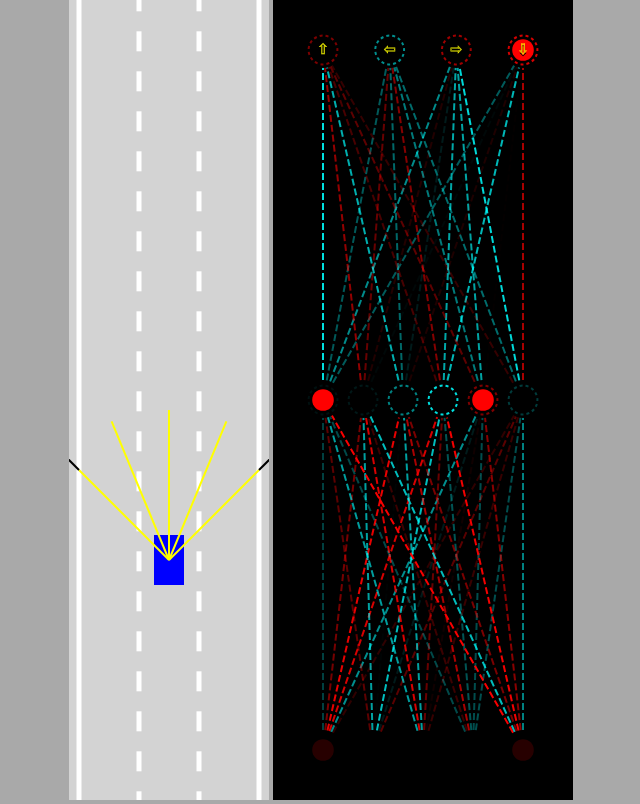
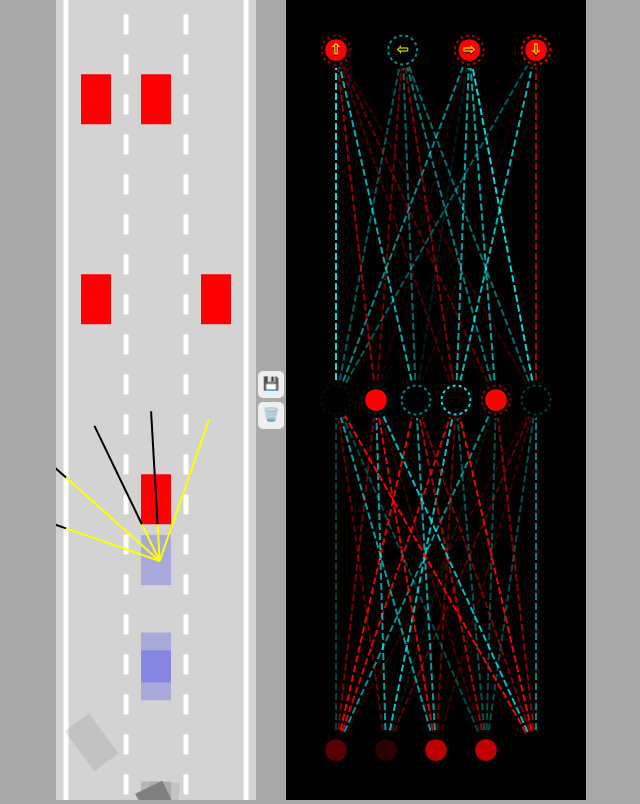
Before and after one commit to SungjaeJung1031/JS-SDNN, a plain HTML site: page index.html in a window 1280 px wide. Shown: the whole page, without its empty margins (319-959 px from the left). Drawn offline with Linux system fonts and the light colour scheme.

Commit message:
add model save function

```diff
--- a/car.js
+++ b/car.js
@@ -129,7 +129,7 @@ class Car{
         this.y-=Math.cos(this.angle)*this.speed;
     }
 
-    draw(ctx,color){
+    draw(ctx,color,drawSensor=false){
         if(this.damaged){
             ctx.fillStyle="gray";
         }
@@ -144,7 +144,7 @@ class Car{
         }
         ctx.fill();
 
-        if(this.sensor){
+        if(this.sensor && drawSensor){
             this.sensor.draw(ctx);
         }
     }
--- a/index.html
+++ b/index.html
@@ -5,6 +5,10 @@
 </head>
 <body>
     <canvas id="carCanvas"></canvas>
+    <div id="verticalButtons">
+        <button onclick="save()">💾</button>
+        <button onclick="discard()">🗑️</button>
+    </div>
     <canvas id="networkCanvas"></canvas>
     <script src="sensor.js"></script>
     <script src="network.js"></script>
--- a/main.js
+++ b/main.js
@@ -5,35 +5,88 @@ networkCanvas.width=300;
 
 const carCtx = carCanvas.getContext("2d");
 const networkCtx = networkCanvas.getContext("2d");
+
 const road=new Road(carCanvas.width/2,carCanvas.width*0.9);
-const car=new Car(road.getLaneCenter(1),100,30,50,"AI");
+
+const N=100;
+const cars=generateCars(N);
+let bestCar=cars[0];
+if(localStorage.getItem("bestBrain")){
+    for (let i=0;i<cars.length;i++){
+        cars[i].brain=JSON.parse(
+            localStorage.getItem("bestBrain"));
+        if(i!=0){
+            NeuralNetwork.mutate(cars[i].brain,0.2);
+        }
+    }
+}
+
 const traffic = [
-    new Car(road.getLaneCenter(1),-100,30,50,"DUMMY",2)
+    new Car(road.getLaneCenter(1),-100,30,50,"DUMMY",2),
+    new Car(road.getLaneCenter(0),-300,30,50,"DUMMY",2),
+    new Car(road.getLaneCenter(2),-300,30,50,"DUMMY",2),
+    new Car(road.getLaneCenter(0),-500,30,50,"DUMMY",2),
+    new Car(road.getLaneCenter(1),-500,30,50,"DUMMY",2),
+    new Car(road.getLaneCenter(1),-700,30,50,"DUMMY",2),
+    new Car(road.getLaneCenter(2),-700,30,50,"DUMMY",2),
 ];
 
 animate();
+
+function save(){
+    localStorage.setItem("bestBrain",
+    JSON.stringify(bestCar.brain));
+}
+
+function discard(){
+    localStorage.removeItem("bestBrain");
+}
+
+function generateCars(N){
+    const cars=[];
+    for(let i=1;i<=N;i++){
+        cars.push(new Car(road.getLaneCenter(1),100,30,50,"AI"));
+    }
+    return cars;
+}
 
 function animate(time){
     for (let i=0;i<traffic.length;++i){
         traffic[i].update(road.borders,[]);
     }
-    car.update(road.borders,traffic);
+
+    for (let i=0;i<cars.length;++i){
+        cars[i].update(road.borders,traffic);
+    }
+
+    bestCar=cars.find(
+        c=>c.y=Math.min(
+            ...cars.map(c=>c.y)
+        ));
 
     carCanvas.height=window.innerHeight;
     networkCanvas.height=window.innerHeight;
 
     carCtx.save();
-    carCtx.translate(0,-car.y+carCanvas.height*0.7);
+    carCtx.translate(0,-bestCar.y+carCanvas.height*0.7);
 
     road.draw(carCtx);
     for (let i=0;i<traffic.length;++i){
         traffic[i].draw(carCtx,"red");
     }
-    car.draw(carCtx,"blue");
+
+    carCtx.globalAlpha=0.2;
+
+    for (let i=0;i<cars.length;++i){
+        cars[i].draw(carCtx,"blue");
+    }
+
+    carCtx.globalAlpha=1;
+    bestCar.draw(carCtx,"blue",true);
 
     carCtx.restore();
 
     networkCtx.lineDashOffset=-time/50;
-    Visualizer.drawNetwork(networkCtx,car.brain);
+    Visualizer.drawNetwork(networkCtx,bestCar.brain);
     requestAnimationFrame(animate);
 }
--- a/network.js
+++ b/network.js
@@ -16,6 +16,27 @@ class NeuralNetwork{
                 outputs, network.levels[i]);
         }
         return outputs;
+    }
+
+    static mutate(network, amount=1){
+        network.levels.forEach(level => {
+            for(let i=0;i<level.biases.length;++i){
+                level.biases[i]=lerp(
+                    level.biases[i],
+                    Math.random()*2-1,
+                    amount
+                )
+            }
+            for(let i=0;i<level.weights.length;++i){
+                for(let j=0;j<level.weights[i].length;++j){
+                    level.weights[i][j]=lerp(
+                        level.weights[i][j],
+                        Math.random()*2-1,
+                        amount
+                    )
+                }
+            }
+        });
     }
 }
 
--- a/style.css
+++ b/style.css
@@ -2,8 +2,27 @@ body{
     margin:0;
     background:darkgray;
     overflow:hidden;
-    text-align:center;
+    display:flex;
+    justify-content: center;
+    align-items: center;
 }
+
+#verticalButtons{
+    display:flex;
+    flex-direction: column;
+}
+
+button{
+    border: none;
+    border-radius: 5px;
+    padding: 5px 5px 7px 5px;
+    margin: 2px;
+    cursor: pointer;
+}
+button:hover{
+    background: grey;
+}
+
 #carCanvas{
     background:lightgray;
 }
```
